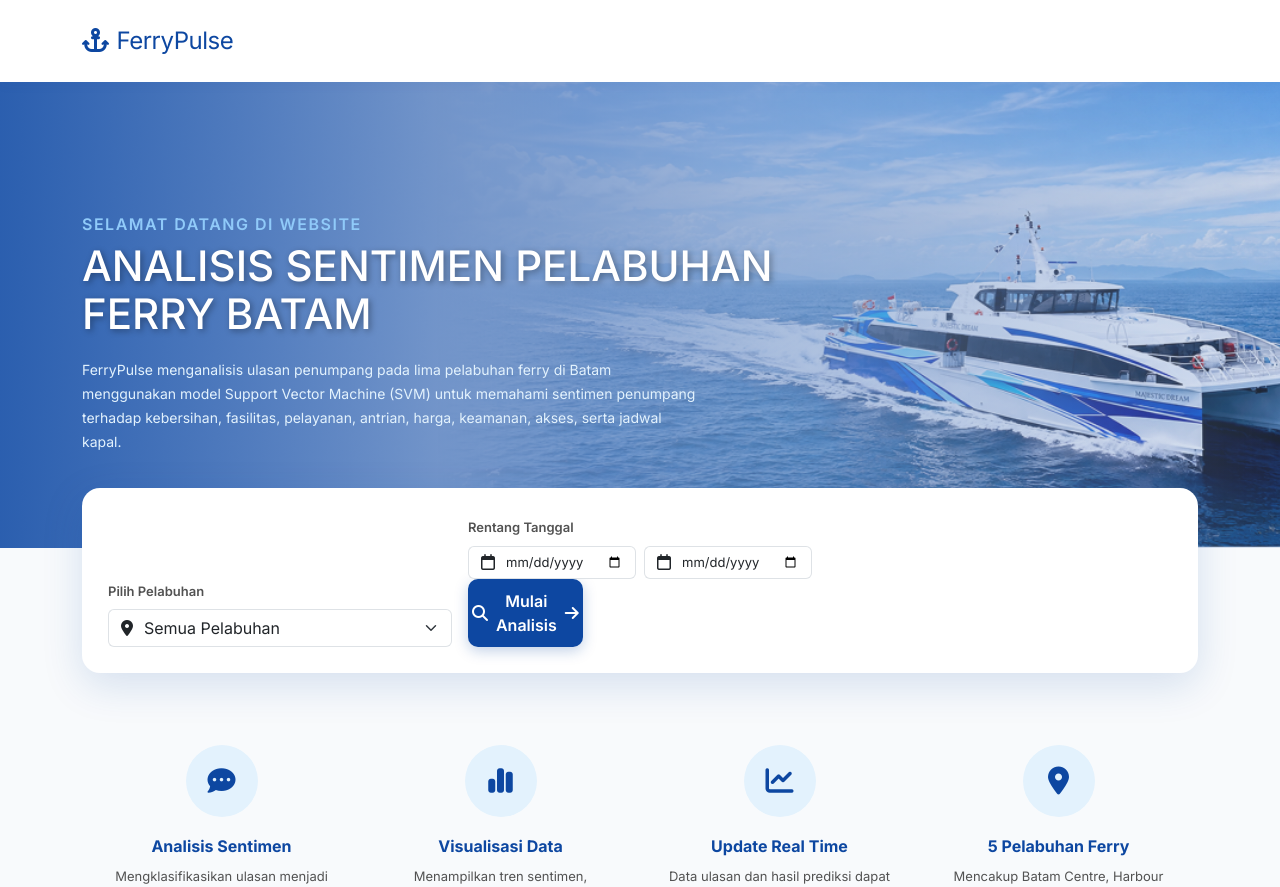
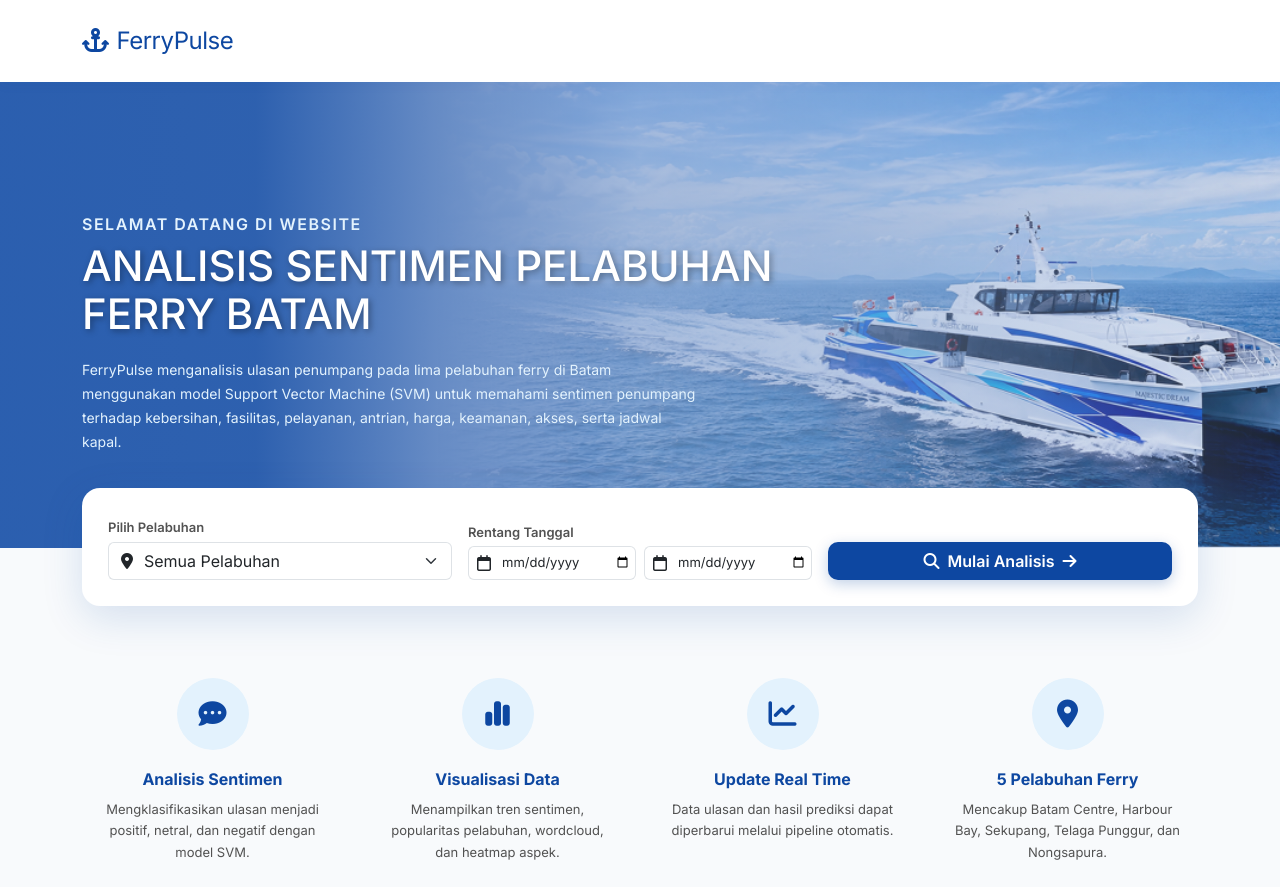
Before and after one commit to yolo00/ReviewSummaryforHarbor, a Flask app: page / in a window 1280 px wide. Shown: the top 887 px of the page. Run offline with Flask 3, Linux system fonts and the light colour scheme.

Commit message:
fix: Update CSS gradient and adjust filter layout in index.html for improved styling

```diff
--- a/static/style.css
+++ b/static/style.css
@@ -115,14 +115,14 @@ body.dashboard-page { background-color: var(--bg-page); }
     position: absolute; inset: 0;
     background: linear-gradient(
         to right,
-        rgba(13, 71, 161, .85) 0%,
-        rgba(13, 71, 161, .35) 60%,
-        rgba(13, 71, 161, .15) 100%
+        rgb(13, 71, 161, 0.85) 20%,
+        rgb(13, 71, 161, 0.35) 50%,
+        rgb(13, 71, 161, 0.15) 100%
     );
     z-index: 1;
 }
 .hero-content { position: relative; z-index: 2; }
-.hero-title    { font-size: 16px; letter-spacing: 1.5px; color: var(--accent); font-weight: 600; }
+.hero-title    { font-size: 16px; letter-spacing: 1.5px; color: var(--bg-page); font-weight: 600; }
 .hero-headline {
     font-size: 42px; line-height: 1.15;
     margin-bottom: 20px;
@@ -142,6 +142,7 @@ body.dashboard-page { background-color: var(--bg-page); }
     position: relative;
     z-index: 10;
 }
+
 .filter-label { font-size: 13px; font-weight: 600; color: var(--text-muted); margin-bottom: 8px; }
 
 /* Tombol Utama */
--- a/templates/index.html
+++ b/templates/index.html
@@ -49,13 +49,14 @@
         </div>
     </div>
 
-    <!-- Filter Box (Floating) -->
+        <!-- Filter Box (Floating) -->
     <div class="container">
         <div class="filter-card">
             <div class="row g-3 align-items-end">
-                <!-- Pilih Pelabuhan -->
-                <div class="col-lg-4 col-md-12">
-                    <label class="filter-label">Pilih Pelabuhan</label>
+
+                <!-- Pilih Pelabuhan (Lebar 4) -->
+                <div class="col-12 col-lg-4">
+                    <label class="filter-label mb-1">Pilih Pelabuhan</label>
                     <div class="input-group">
                         <span class="input-group-text bg-white border-end-0"><i class="fa-solid fa-location-dot text-dark"></i></span>
                         <select id="selectPelabuhan" class="form-select border-start-0 ps-0 fw-500">
@@ -69,32 +70,32 @@
                     </div>
                 </div>
 
-                <!-- Rentang Tanggal -->
-                <div class="col-lg-4 col-md-12">
-                    <label class="filter-label">Rentang Tanggal</label>
-                    <div class="row g-2">
-                        <div class="col-6">
-                            <div class="input-group">
-                                <span class="input-group-text bg-white border-end-0"><i class="fa-regular fa-calendar text-dark"></i></span>
-                                <!-- Pastikan ID-nya indexTanggalFrom -->
-                                <input type="date" id="indexTanggalFrom" class="form-control border-start-0 ps-0 fw-500" style="font-size: 13px;">
-                            </div>
+                <!-- Rentang Tanggal (Lebar 4) -->
+                <div class="col-12 col-lg-4">
+                    <label class="filter-label mb-1">Rentang Tanggal</label>
+                    <div class="d-flex gap-2">
+                        <div class="input-group">
+                            <span class="input-group-text bg-white border-end-0 px-2"><i class="fa-regular fa-calendar text-dark"></i></span>
+                            <input type="date" id="indexTanggalFrom" class="form-control border-start-0 px-1 fw-500" style="font-size: 13px;" title="Dari Tanggal">
                         </div>
-                        <div class="col-6">
-                            <div class="input-group">
-                                <span class="input-group-text bg-white border-end-0"><i class="fa-regular fa-calendar text-dark"></i></span>
-                                <!-- Pastikan ID-nya indexTanggalTo -->
-                                <input type="date" id="indexTanggalTo" class="form-control border-start-0 ps-0 fw-500" style="font-size: 13px;">
-                            </div>
+                        <div class="input-group">
+                            <span class="input-group-text bg-white border-end-0 px-2"><i class="fa-regular fa-calendar text-dark"></i></span>
+                            <input type="date" id="indexTanggalTo" class="form-control border-start-0 px-1 fw-500" style="font-size: 13px;" title="Sampai Tanggal">
                         </div>
                     </div>
+                </div>
 
-                <!-- Tombol Mulai Analisis -->
-                <div class="col-lg-4 col-md-12 mt-lg-0 mt-3">
-                    <a href="/dashboard" id="btnMulai" class="btn btn-primary-custom text-white w-100 d-flex justify-content-center align-items-center gap-2">
+                <!-- Tombol Mulai Analisis (Lebar 4) -->
+                <div class="col-12 col-lg-4">
+                    <!-- Label kosong agar sejajar dengan kolom lain di desktop -->
+                    <label class="filter-label mb-1 d-none d-lg-block">&nbsp;</label>
+
+                    <!-- Gunakan height: 38px agar tingginya sama persis dengan input form -->
+                    <a href="/dashboard" id="btnMulai" class="btn btn-primary-custom text-white w-100 d-flex justify-content-center align-items-center gap-2" style="height: 38px; padding: 0; white-space: nowrap;">
                         <i class="fa-solid fa-magnifying-glass"></i> Mulai Analisis <i class="fa-solid fa-arrow-right"></i>
                     </a>
                 </div>
+
             </div>
         </div>
     </div>
```
